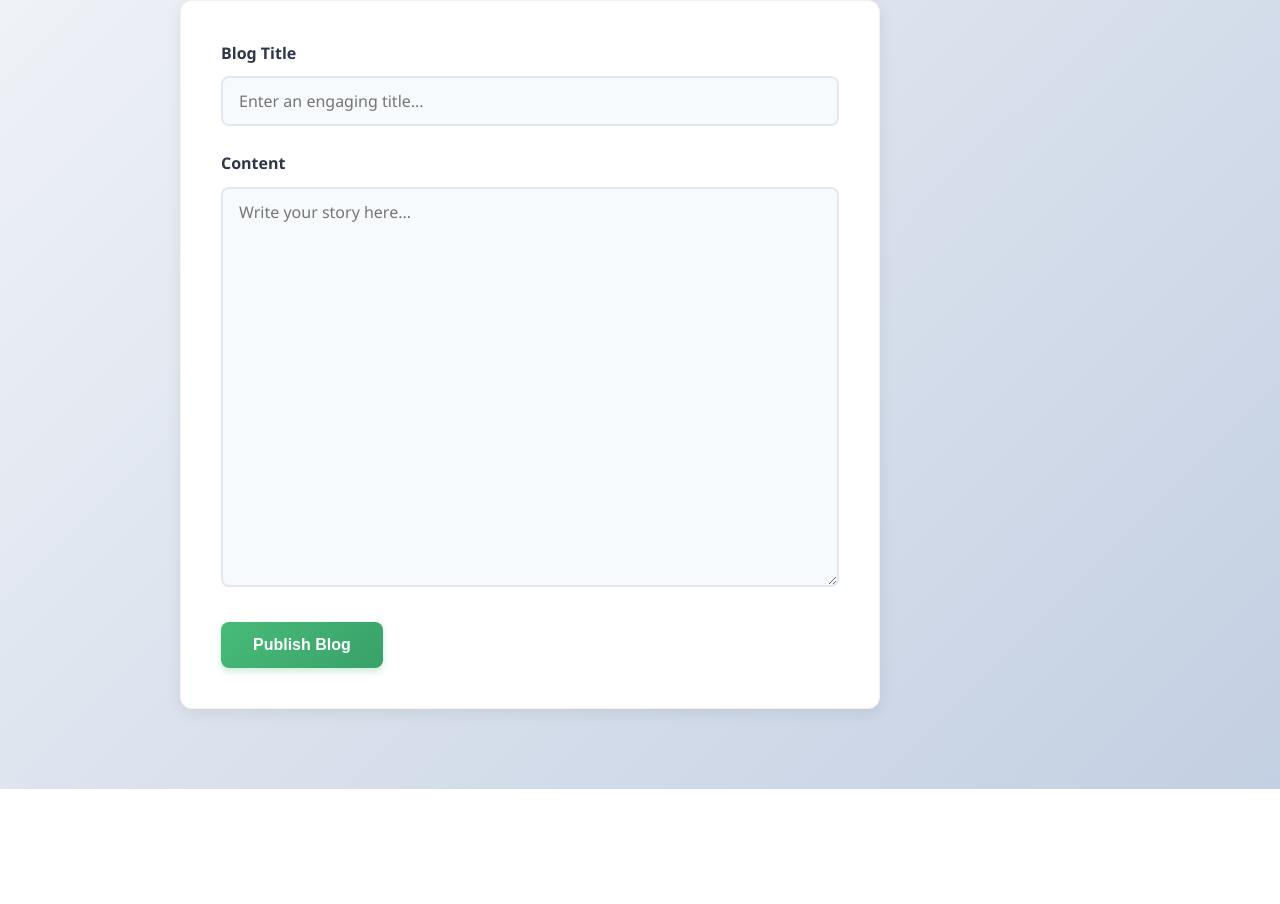
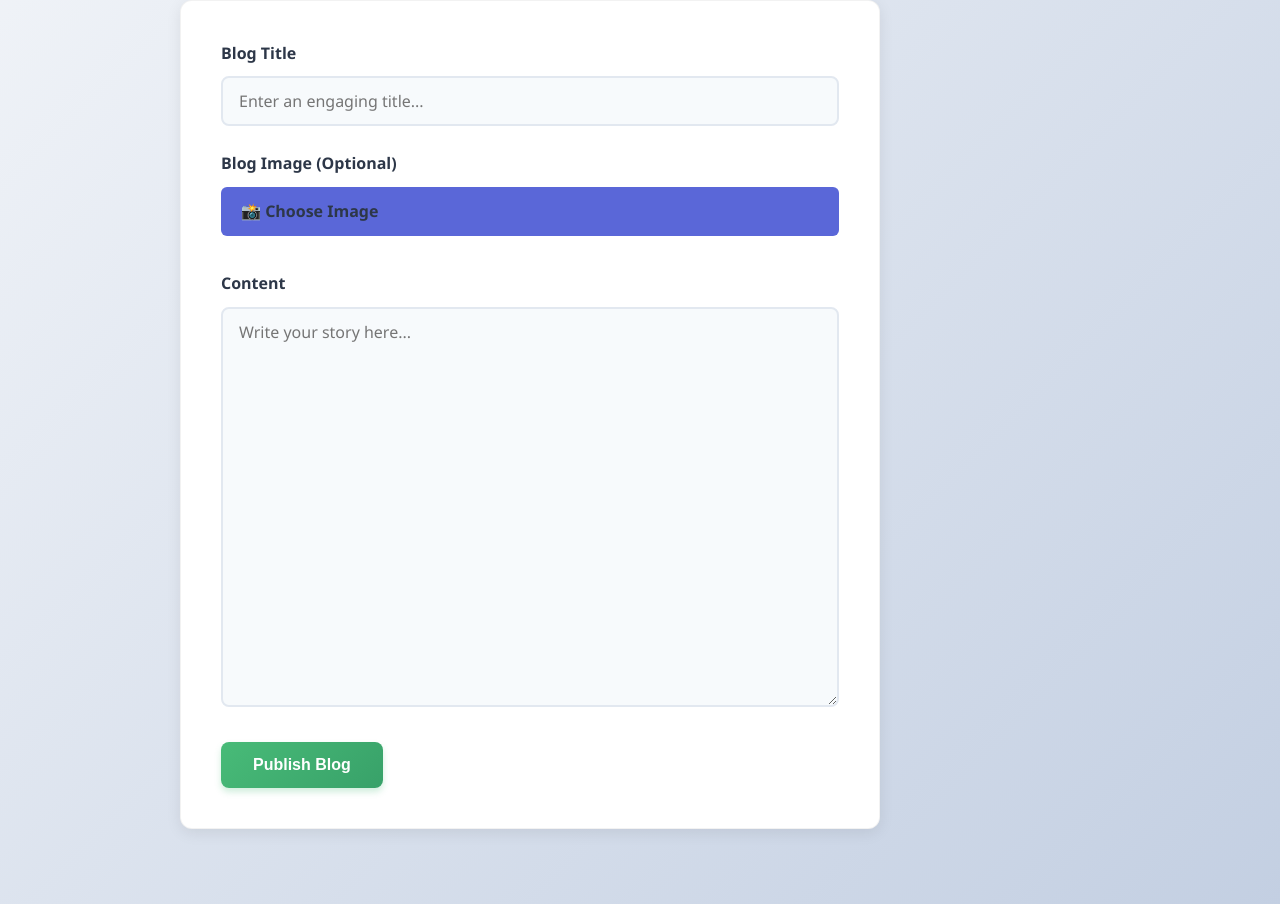
Before and after one commit to PitaoC/Blog-Assesment, a React (Vite) app in the folder Assesment/: page /blogs/create in a window 1280 px wide. Shown: the part 293-1197 px from the top of the page. Before the commit the page ends 1082 px from the top, so only its background shows below. Built offline with nearby package versions, Linux system fonts and the light colour scheme.

Commit message:
add upload Image

```diff
--- a/Assesment/src/pages/BlogList.tsx
+++ b/Assesment/src/pages/BlogList.tsx
@@ -68,6 +68,16 @@ const BlogItem = styled.article`
     transform: translateY(-4px);
   }
 
+  img {
+    width: 100%;
+    height: auto;
+    max-height: 400px;
+    object-fit: contain;
+    border-radius: 8px;
+    margin-bottom: 20px;
+    background: #f7fafc;
+  }
+
   h2 {
     margin: 0 0 12px 0;
     font-size: 1.5rem;
@@ -84,6 +94,11 @@ const BlogItem = styled.article`
   @media (max-width: 768px) {
     padding: 24px;
 
+    img {
+      max-height: 300px;
+      margin-bottom: 16px;
+    }
+
     h2 {
       font-size: 1.25rem;
     }
@@ -96,6 +111,11 @@ const BlogItem = styled.article`
   @media (max-width: 480px) {
     padding: 16px;
     border-radius: 8px;
+
+    img {
+      max-height: 200px;
+      margin-bottom: 12px;
+    }
 
     h2 {
       font-size: 1.1rem;
@@ -256,6 +276,7 @@ const BlogList: React.FC = () => {
               <BlogItem key={blog.id}>
                 <h2>{blog.title}</h2>
                 <p>{blog.content.substring(0, 150)}...</p>
+                {blog.image_url && <img src={blog.image_url} alt={blog.title} />}
                 {user && user.id === blog.author_id && (
                   <BlogActions>
                     <Link to={`/blogs/${blog.id}/edit`}>Edit</Link>
--- a/Assesment/src/pages/CreateBlog.tsx
+++ b/Assesment/src/pages/CreateBlog.tsx
@@ -151,11 +151,62 @@ const SuccessAlert = styled.div`
   gap: 12px;
 `;
 
+const ImagePreviewContainer = styled.div`
+  margin-top: 15px;
+  text-align: center;
+
+  img {
+    max-width: 300px;
+    max-height: 300px;
+    border-radius: 8px;
+    border: 1px solid #e2e8f0;
+    object-fit: cover;
+  }
+`;
+
+const ImageUploadLabel = styled.label`
+  display: inline-block;
+  padding: 12px 20px;
+  background: #5a67d8;
+  color: white;
+  border-radius: 6px;
+  cursor: pointer;
+  font-size: 14px;
+  font-weight: 600;
+  transition: all 0.3s ease;
+  margin-bottom: 10px;
+
+  &:hover {
+    background: #4c51bf;
+  }
+
+  input[type='file'] {
+    display: none;
+  }
+
+  @media (max-width: 480px) {
+    width: 100%;
+    text-align: center;
+    display: block;
+    padding: 12px 16px;
+  }
+`;
+
+const ImageFileName = styled.div`
+  color: #4a5568;
+  font-size: 14px;
+  margin-top: 8px;
+  font-weight: 500;
+`;
+
 const CreateBlog: React.FC = () => {
   const [title, setTitle] = useState('');
   const [content, setContent] = useState('');
+  const [image, setImage] = useState<File | null>(null);
+  const [imagePreview, setImagePreview] = useState<string>('');
   const [error, setError] = useState('');
   const [success, setSuccess] = useState('');
+  const [uploading, setUploading] = useState(false);
   const navigate = useNavigate();
   const dispatch = useDispatch();
   const user = useSelector((state: RootState) => state.auth.user);
@@ -180,18 +231,58 @@ const CreateBlog: React.FC = () => {
       return;
     }
 
+    setUploading(true);
+    let imageUrl = '';
+
+    try {
+      // Upload image if provided
+      if (image) {
+        const fileExt = image.name.split('.').pop();
+        const fileName = `${Date.now()}-${Math.random().toString(36).substring(7)}.${fileExt}`;
+
+        const { error: uploadError } = await supabase.storage
+          .from('blog-images')
+          .upload(`${fileName}`, image);
+
+        if (uploadError) {
+          setError(`❌ Error uploading image: ${uploadError.message}`);
+          setUploading(false);
+          return;
+        }
+
+        // Get public URL
+        const { data: publicData } = supabase.storage
+          .from('blog-images')
+          .getPublicUrl(`${fileName}`);
+
+        imageUrl = publicData.publicUrl;
+      }
+
+      // Insert blog with image URL (always include it, even if null)
       const { data, error: dbError } = await supabase
         .from('blogs')
-      .insert({ title, content, author_id: user.id })
+        .insert({
+          title: title.trim(),
+          content: content.trim(),
+          author_id: user.id,
+          image_url: imageUrl || null
+        })
         .select()
         .single();
 
       if (dbError) {
         setError(`❌ Error publishing blog: ${dbError.message}`);
+        console.error('Database error:', dbError);
       } else if (data) {
         dispatch(addBlog(data));
         setSuccess('✓ Blog published successfully! Redirecting...');
         setTimeout(() => navigate('/blogs'), 1500);
+      }
+    } catch (err) {
+      setError(`❌ An error occurred: ${err instanceof Error ? err.message : 'Unknown error'}`);
+      console.error('Upload error:', err);
+    } finally {
+      setUploading(false);
     }
   };
 
@@ -216,6 +307,33 @@ const CreateBlog: React.FC = () => {
             />
           </FormGroup>
           <FormGroup>
+            <label>Blog Image (Optional)</label>
+            <ImageUploadLabel>
+              📸 Choose Image
+              <input
+                type="file"
+                accept="image/*"
+                onChange={(e) => {
+                  const file = e.target.files?.[0];
+                  if (file) {
+                    setImage(file);
+                    const reader = new FileReader();
+                    reader.onload = (event) => {
+                      setImagePreview(event.target?.result as string);
+                    };
+                    reader.readAsDataURL(file);
+                  }
+                }}
+              />
+            </ImageUploadLabel>
+            {image && <ImageFileName>Selected: {image.name}</ImageFileName>}
+            {imagePreview && (
+              <ImagePreviewContainer>
+                <img src={imagePreview} alt="Preview" />
+              </ImagePreviewContainer>
+            )}
+          </FormGroup>
+          <FormGroup>
             <label htmlFor="content">Content</label>
             <textarea
               id="content"
@@ -227,7 +345,9 @@ const CreateBlog: React.FC = () => {
               style={{ resize: 'vertical', minHeight: '400px' }}
             />
           </FormGroup>
-          <SubmitBtn type="submit">Publish Blog</SubmitBtn>
+          <SubmitBtn type="submit" disabled={uploading}>
+            {uploading ? 'Publishing...' : 'Publish Blog'}
+          </SubmitBtn>
         </Form>
       </FormCard>
     </div>
--- a/Assesment/src/store/slices/blogsSlice.ts
+++ b/Assesment/src/store/slices/blogsSlice.ts
@@ -5,6 +5,7 @@ export interface Blog {
   title: string;
   content: string;
   author_id: string;
+  image_url?: string;
   created_at: string;
   updated_at: string;
 }
```
Lines whose indentation alone changed are shown as unchanged.
